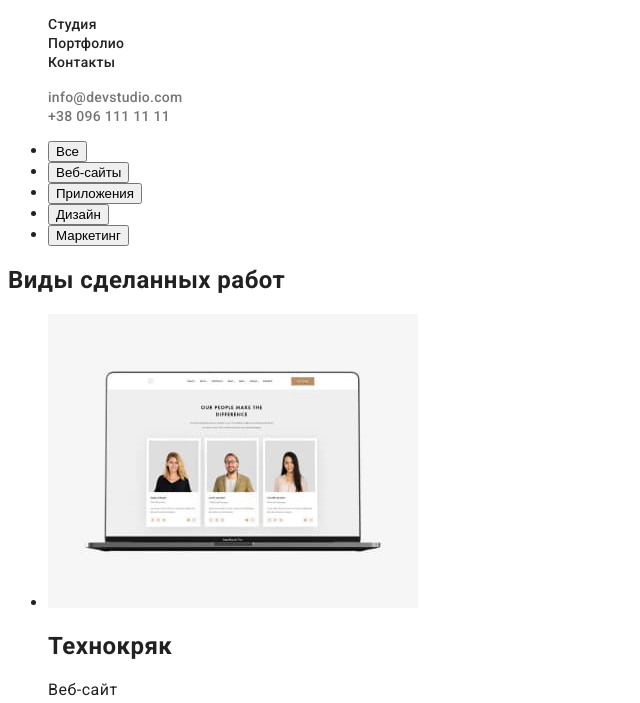
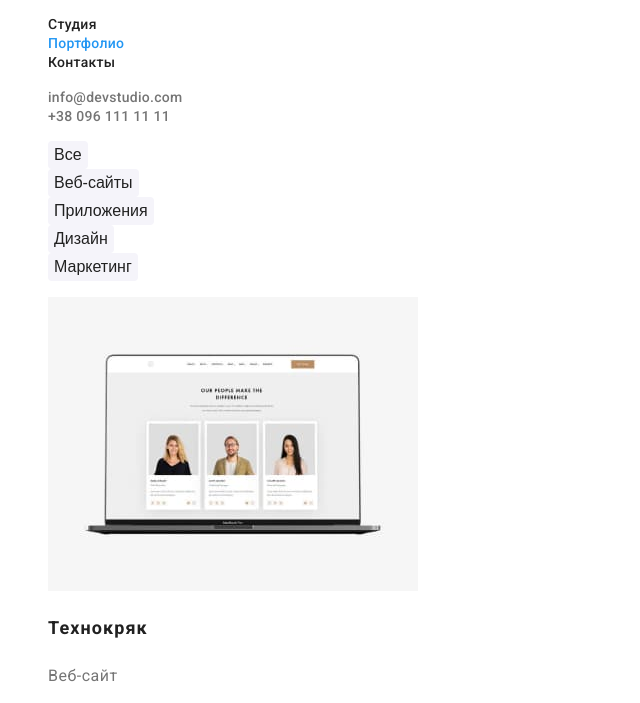
Before and after one commit to rasengun/goit-markup-hw-02, a plain HTML site: page portfolio.html in a window 1280 px wide. Shown: the part 41-744 px from the top of the page, without its empty margins (0-640 px from the left). Drawn offline with Linux system fonts and the light colour scheme.

Commit message:
added portfolio css styles

```diff
--- a/css/styles.css
+++ b/css/styles.css
@@ -36,13 +36,17 @@ body {
   color: var(--third-color);
 }
 
-.navigation .navigation-title {
+.navigation-title {
   font-weight: 500;
   font-size: 14px;
   line-height: 1.14;
   letter-spacing: 0.02em;
   color: var(--primary-text-color);
   text-decoration: none;
+}
+
+.navigation .current {
+  color: var(--accent-color);
 }
 
 .navigation .navigation-adress {
@@ -183,3 +187,47 @@ footer {
   font-style: normal;
   color: rgba(255, 255, 255, 0.6);
 }
+
+/* Portfolio */
+
+.section-one-portfolio .btn {
+  font-weight: 500;
+  font-size: 16px;
+  line-height: 1.62;
+
+  color: var(--primary-text-color);
+  background: var(--button-color);
+  border-radius: 4px;
+  border-style: none;
+}
+
+.section-one-portfolio .title {
+  display: none;
+}
+
+.section-one-portfolio .btn:hover,
+.section-one-portfolio .btn:focus {
+  color: var(--main-color);
+  background: var(--accent-color);
+
+  box-shadow: 0px 3px 1px rgba(0, 0, 0, 0.1), 0px 1px 2px rgba(0, 0, 0, 0.08),
+    0px 2px 2px rgba(0, 0, 0, 0.12);
+  border-radius: 4px;
+  cursor: pointer;
+}
+
+.title-portfolio {
+  font-weight: 700;
+  font-size: 18px;
+  line-height: 2;
+
+  letter-spacing: 0.06em;
+
+  color: var(--primary-text-color);
+}
+
+.text-portfolio {
+  font-size: 16px;
+  line-height: 1.8;
+  color: var(--second-text-color);
+}
--- a/portfolio.html
+++ b/portfolio.html
@@ -21,8 +21,8 @@
           >Web<span class="webstudio-black">Studio</span></a
         >
         <ul class="navigation link">
-          <li><a class="navigation-title index" href="./index.html">Студия</a></li>
-          <li><a class="navigation-title" href="./portfolio.html">Портфолио</a></li>
+          <li><a class="navigation-title" href="./index.html">Студия</a></li>
+          <li><a class="navigation-title current" href="./portfolio.html">Портфолио</a></li>
           <li><a class="navigation-title" href="#">Контакты</a></li>
         </ul>
       </nav>
@@ -35,16 +35,16 @@
     </header>
     <!-- Main -->
     <main>
-      <section>
-        <ul>
-          <li><button type="button">Все</button></li>
-          <li><button type="button">Веб-сайты</button></li>
-          <li><button type="button">Приложения</button></li>
-          <li><button type="button">Дизайн</button></li>
-          <li><button type="button">Маркетинг</button></li>
+      <section class="section-one-portfolio">
+        <ul class="link">
+          <li><button class="btn" type="button">Все</button></li>
+          <li><button class="btn" type="button">Веб-сайты</button></li>
+          <li><button class="btn" type="button">Приложения</button></li>
+          <li><button class="btn" type="button">Дизайн</button></li>
+          <li><button class="btn" type="button">Маркетинг</button></li>
         </ul>
-        <h1>Виды сделанных работ</h1>
-        <ul class="list">
+        <h1 class="title">Виды сделанных работ</h1>
+        <ul class="link">
           <li>
             <img src="./images/portfolio/portfolio1.jpg" alt="компьютер" width="370" height="294" />
             <h2 class="title-portfolio">Технокряк</h2>
@@ -129,6 +129,3 @@
     </footer>
   </body>
 </html>
-
-  </body>
-</html>
```
Also changed, not shown: index.html (+1 -1 lines).
